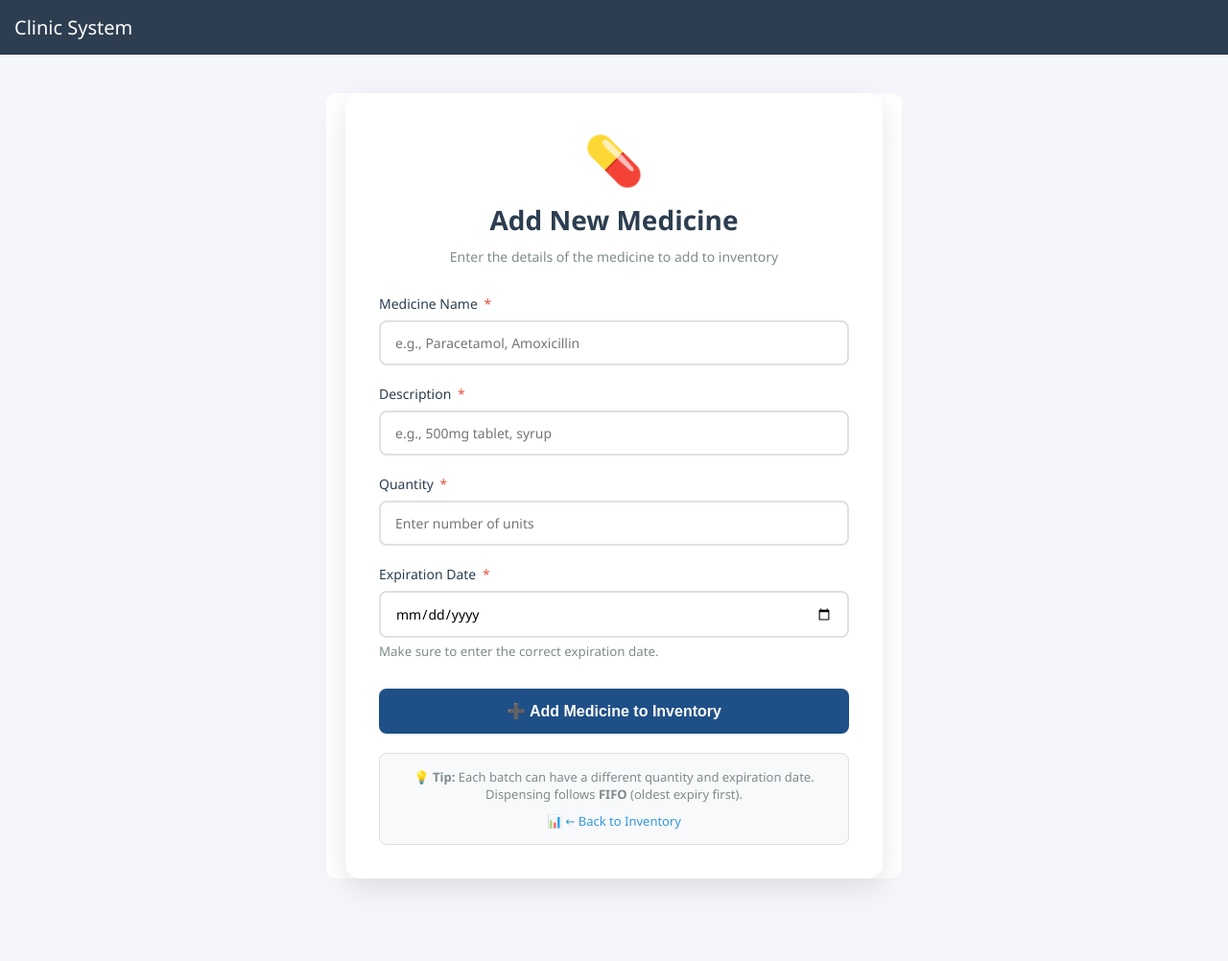
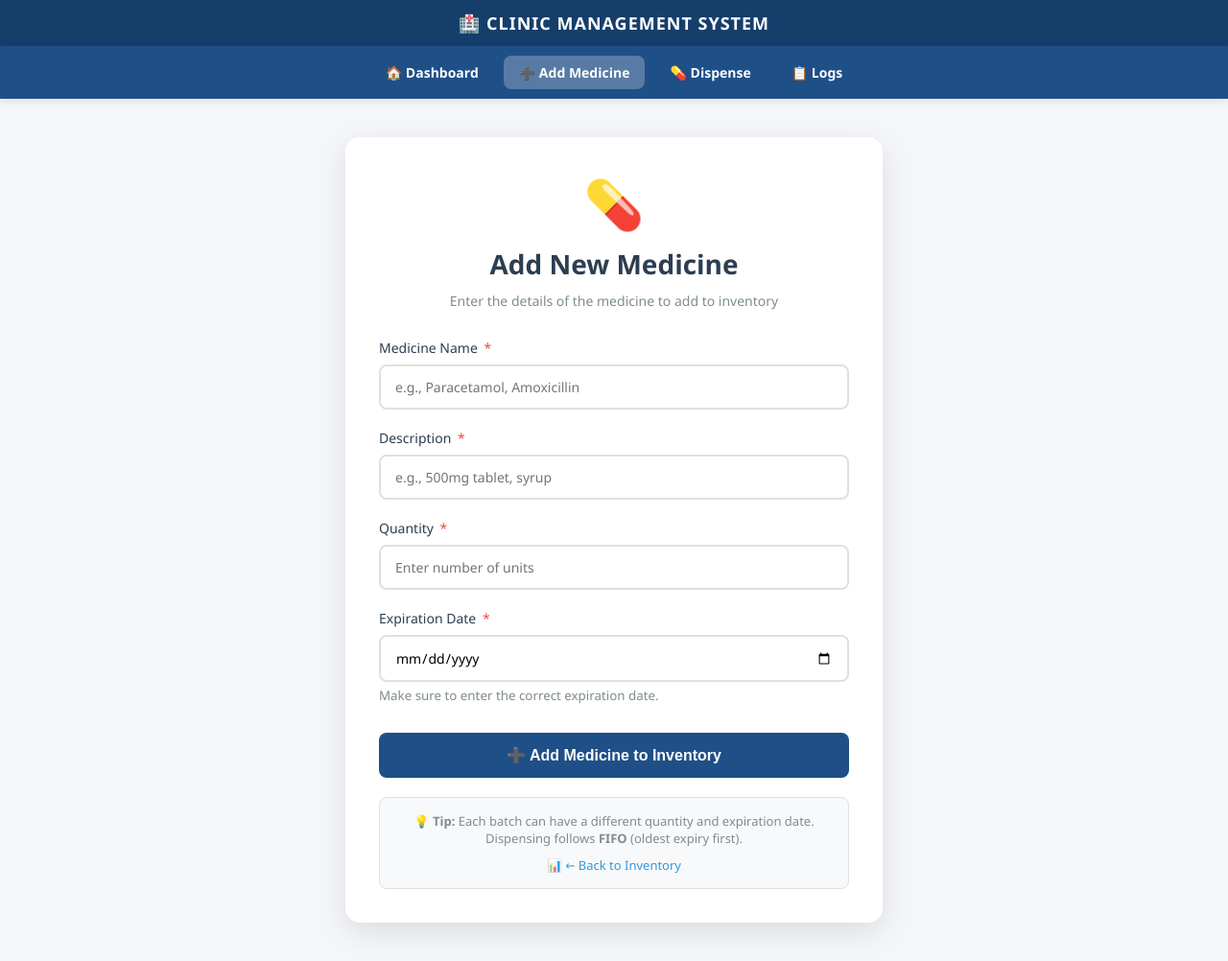
Before and after one commit to JonardPasilan/Medicine_Inventory, a PHP site: page /add.php in a window 1280 px wide. Shown: the whole page at 96% size. Before the commit the page ends 926 px from the top, so only its background shows below. Run offline with PHP 8.4, Linux system fonts and the light colour scheme.

Commit message:
system updated

```diff
--- a/add.php
+++ b/add.php
@@ -150,8 +150,6 @@ $is_new_batch  = ($prefill_name !== '');
         .info-box a:hover { text-decoration: underline; }
 
         @media (max-width: 768px) {
-            .nav { padding: 6px 8px; gap: 4px 6px; }
-            .nav a { font-size: 12px; padding: 5px 10px; }
             .container { margin: 20px auto; }
             .form-card { padding: 25px; }
             .form-header h2 { font-size: 24px; }
@@ -196,8 +194,15 @@ $is_new_batch  = ($prefill_name !== '');
             if (empty($e)) $errors[] = "Expiration date is required.";
 
             if (empty($errors)) {
-                $sql = "INSERT INTO medicines (name, label, quantity, expiration_date)
-                        VALUES ('$n', '$l', '$q', '$e')";
+                // Get next batch number for this medicine
+                $bn_res = $conn->query("SELECT MAX(batch_number) AS max_bn FROM medicines WHERE name = '$n' AND label = '$l'");
+                $next_bn = 1;
+                if ($bn_res && $row = $bn_res->fetch_assoc()) {
+                    $next_bn = intval($row['max_bn']) + 1;
+                }
+
+                $sql = "INSERT INTO medicines (name, label, batch_number, quantity, expiration_date)
+                        VALUES ('$n', '$l', $next_bn, '$q', '$e')";
 
                 if ($conn->query($sql)) {
                     $new_id = $conn->insert_id;
--- a/dispense.php
+++ b/dispense.php
@@ -57,7 +57,7 @@ if (isset($_POST['use'])) {
                               VALUES ({$b['id']}, $take, 'Released to patient')");
 
                 $exp_fmt = date('M d, Y', strtotime($b['expiration_date']));
-                $details[] = "Batch #{$b['id']} (Exp: {$exp_fmt}) — {$take} unit(s)";
+                $details[] = "Batch #{$b['batch_number']} (Exp: {$exp_fmt}) — {$take} unit(s)";
                 $remaining -= $take;
             }
 
@@ -236,8 +236,6 @@ $meds_query = $conn->query("
         input[type="number"] { appearance: textfield; -moz-appearance: textfield; }
 
         @media (max-width: 768px) {
-            .nav { padding: 6px 8px; gap: 4px 6px; }
-            .nav a { font-size: 12px; padding: 5px 10px; }
             .container { margin: 20px auto; }
             .form-card { padding: 25px; }
             .form-header h2 { font-size: 24px; }
--- a/header.php
+++ b/header.php
@@ -1,51 +1,81 @@
 <!DOCTYPE html>
-<html>
+<html lang="en">
 <head>
+    <meta charset="UTF-8">
+    <meta name="viewport" content="width=device-width, initial-scale=1.0">
     <style>
-
+        * { margin: 0; padding: 0; box-sizing: border-box; }
         body {
-    font-family: Arial, sans-serif;
+            font-family: 'Segoe UI', Tahoma, Geneva, Verdana, sans-serif;
             background: #f4f6f9;
-    margin: 0;
+            min-height: 100vh;
         }
 
-/* TOP BAR */
-.topbar {
-    background: #2c3e50;
+        /* NAVIGATION BAR */
+        .nav {
+            background: #1f4f87;
+            padding: 10px;
+            box-shadow: 0 2px 10px rgba(0,0,0,0.1);
+            position: sticky;
+            top: 0;
+            z-index: 1000;
+            display: flex;
+            flex-wrap: wrap;
+            justify-content: center;
+            align-items: center;
+            gap: 10px;
+        }
+        .nav a {
             color: white;
-    padding: 15px;
-    font-size: 20px;
-    position: relative;
-    z-index: 1001;
+            text-decoration: none;
+            font-size: 14px;
+            font-weight: 600;
+            padding: 8px 16px;
+            border-radius: 8px;
+            transition: all 0.3s ease;
+            display: flex;
+            align-items: center;
+            gap: 6px;
+        }
+        .nav a:hover {
+            background: rgba(255,255,255,0.15);
+            transform: translateY(-1px);
+        }
+        .nav a.active {
+            background: rgba(255,255,255,0.25);
         }
 
-/* CONTENT */
-.container {
-    width: 90%;
-    margin: 20px auto;
-    background: white;
-    padding: 20px;
-    border-radius: 10px;
+        /* Top Title Bar */
+        .topbar {
+            background: #153e6b;
+            color: white;
+            padding: 12px;
+            text-align: center;
+            font-size: 18px;
+            font-weight: bold;
+            letter-spacing: 1px;
         }
 
-/* BUTTON */
-button {
-    padding: 8px 15px;
-    border: none;
-    background: #1abc9c;
-    color: white;
-    border-radius: 5px;
+        @media (max-width: 600px) {
+            .nav a {
+                font-size: 12px;
+                padding: 6px 10px;
             }
-
-button:hover {
-    background: #16a085;
         }
-
     </style>
 </head>
-
 <body>
 
 <div class="topbar">
-    Clinic System
+    🏥 CLINIC MANAGEMENT SYSTEM
 </div>
+
+<div class="nav">
+    <?php
+    $current_page = basename($_SERVER['PHP_SELF']);
+    ?>
+    <a href="index.php" class="<?php echo $current_page == 'index.php' ? 'active' : ''; ?>">🏠 Dashboard</a>
+    <a href="add.php" class="<?php echo $current_page == 'add.php' ? 'active' : ''; ?>">➕ Add Medicine</a>
+    <a href="dispense.php" class="<?php echo $current_page == 'dispense.php' ? 'active' : ''; ?>">💊 Dispense</a>
+    <a href="logs.php" class="<?php echo $current_page == 'logs.php' ? 'active' : ''; ?>">📋 Logs</a>
+</div>
--- a/index.php
+++ b/index.php
@@ -183,8 +183,6 @@ require_once __DIR__ . '/header.php';
         }
 
         @media (max-width: 768px) {
-            .nav { padding: 6px 8px; gap: 4px 6px; }
-            .nav a { font-size: 12px; padding: 5px 10px; }
             th, td { padding: 8px 10px; font-size: 12px; }
             .action-buttons { flex-direction: column; }
             .btn { text-align: center; }
@@ -336,7 +334,7 @@ require_once __DIR__ . '/header.php';
 
                         echo "<tr class='batch-detail-row' data-grp='{$gid}' style='display:none; {$b_bg}'>
                             <td style='padding-left:36px; color:#7f8c8d;'>
-                                📦 <strong>Batch #{$b['id']}</strong> &nbsp;·&nbsp; Added: {$b_added}
+                                📦 <strong>Batch #{$b['batch_number']}</strong> &nbsp;·&nbsp; Added: {$b_added}
                             </td>
                             <td>—</td>
                             <td><strong>{$b['quantity']}</strong> units</td>
```
Also changed, not shown: clinic_inventory.sql (+0 -97 lines), logs.php (+3 -25 lines), migrate_batches.php (added, +23 -0 lines). Lines whose indentation alone changed are shown as unchanged.
